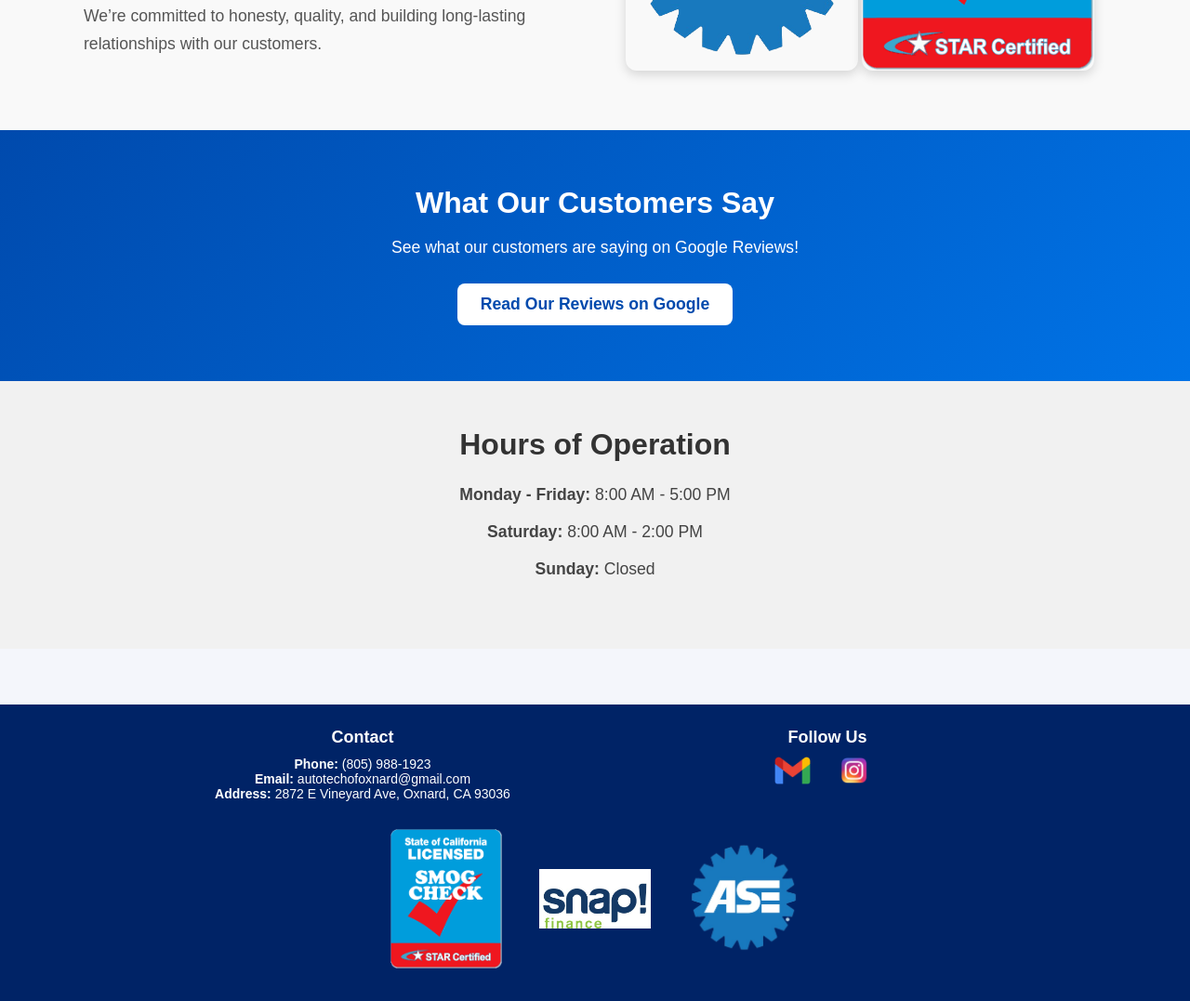
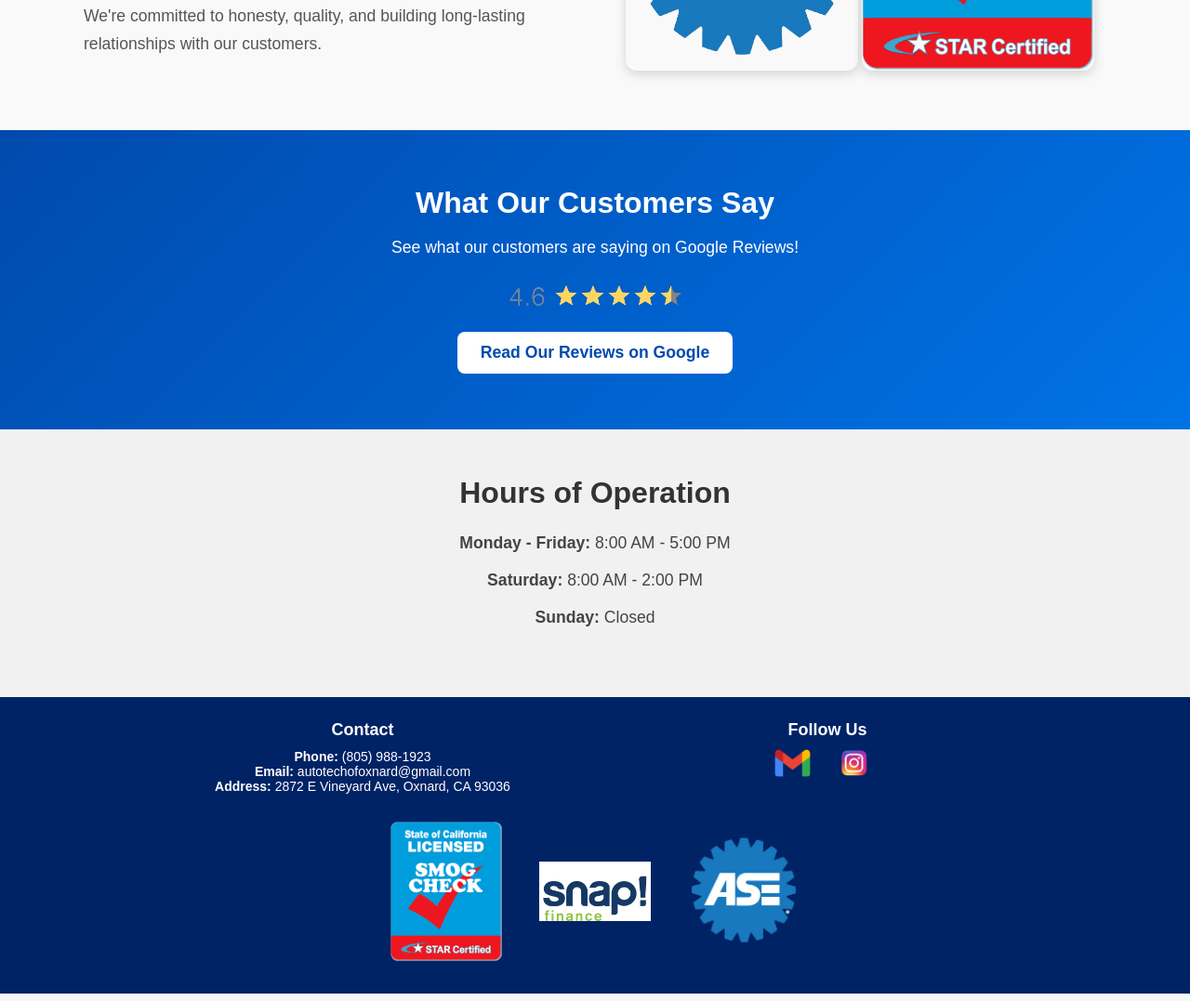
Before and after one commit to navida2/autotech, a plain HTML site: page index.html in a window 1280 px wide. Shown: the part 1379-2456 px from the top of the page at 93% size. Drawn offline with Linux system fonts and the light colour scheme.

Commit message:
added 4.6 star image to main

```diff
--- a/index.html
+++ b/index.html
@@ -60,7 +60,7 @@
         for both routine maintenance and state-required smog checks.
       </p>
       <p>
-        We’re committed to honesty, quality, and building long-lasting relationships with our
+        We're committed to honesty, quality, and building long-lasting relationships with our
         customers.
       </p>
     </div>
@@ -79,8 +79,12 @@
     <p>
       See what our customers are saying on Google Reviews!
     </p>
+    <div class="rating-image">
+      <img src="images/4.6_rating-removebg-preview.png" alt="Google 4.6 star rating" />
+    </div>
     <a href="https://www.google.com/search?sca_esv=7550878c098e0420&rlz=1C1UEAD_enUS1097US1097&biw=1440&bih=765&sxsrf=AE3TifNnyjDzolzQapm9bfv3YOyLYSHN1g:1757005550432&si=AMgyJEuzsz2NflaaWzrzdpjxXXRaJ2hfdMsbe_mSWso6src8s34B9DAM6QHZFCNnBpV6klSqwGTI7NLdxj7wEI-9AtD0_XBAcAlyVt4rTAAlEgoEb1iWC18e_c4xRcgMMCx-O3_gxShE1lUuEoaWH3c4827zWtmIbw%3D%3D&q=Auto+Tech+Smog+%26+Repair+Reviews&sa=X&ved=2ahUKEwj_x87dy7-PAxUtDkQIHTmiN1AQ0bkNegQIIRAE" target="_blank" class="reviews-button">
       Read Our Reviews on Google
+
     </a>
   </div>
 </section>
@@ -98,7 +102,7 @@
 
 
 
-  <footer class="site-footer" id="contact">
+  <footer class="site-footer home-footer" id="contact">
     <div class="footer-container">
       <div class="footer-section">
         <h3>Contact</h3>
--- a/styles.css
+++ b/styles.css
@@ -370,6 +370,9 @@ body {
   padding: 15px 0;
   margin-top: 60px;
 }
+.home-footer {
+  margin-top: 0;   /* removes the gap ONLY on the homepage */
+}
 
 .site-footer p {
   margin: 0;
@@ -495,6 +498,7 @@ body {
   background-color: #f1f1f1;
   padding: 50px 20px;
   text-align: center;
+  margin-bottom: 0;
 }
 
 .hours-container {
@@ -737,3 +741,13 @@ body {
 .smog-pricing p {
   margin: 0 0 5px;   /* no top margin, only a tiny 5px bottom gap */
 }
+.rating-image {
+  margin: 20px 0;
+}
+
+.rating-image img {
+  max-width: 220px; /* or smaller if needed */
+  height: auto;
+  display: block;
+  margin: 0 auto;
+}
```
Also changed, not shown: images/4.6 rating.png (added), images/4.6_rating-removebg-preview.png (added), images/cleantruckcheck.png (added).
